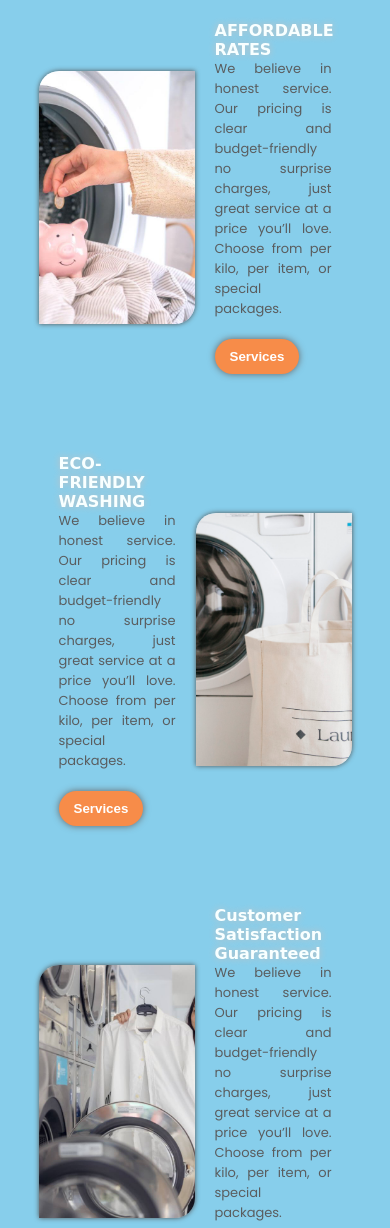
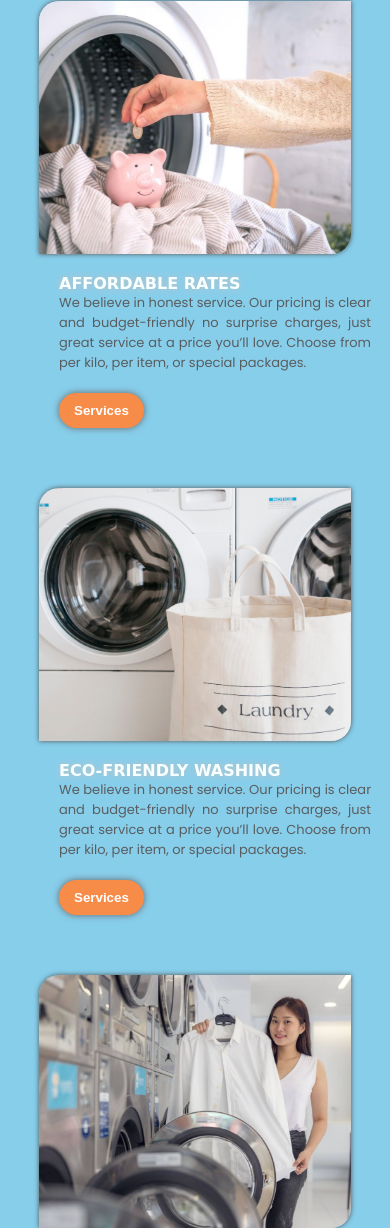
Before and after one commit to Marb69/mums-laundry, a plain HTML site: page index.html in a window 390 px wide. Shown: the part 1007-2235 px from the top of the page. Drawn offline with Linux system fonts and the light colour scheme.

Commit message:
Add files via upload

```diff
--- a/Style.css
+++ b/Style.css
@@ -230,7 +230,10 @@ header{
 
 }
 
+.featured-container #mid-featured{
 
+    flex-direction: row-reverse;
+}
 .featured-description #btn{
 
     background-color: rgb(247, 140, 73);
@@ -1124,10 +1127,14 @@ margin-top: 20px ;
 
     }
 
+    .featured-container{
 
+        width: 100%;
+    }
 .featured-container .featured-description{
 
     font-size: small;
+    width: 100%;
 
     h3{
 
@@ -1137,13 +1144,16 @@ margin-top: 20px ;
 
 .featured-content{
 
-    width: 100%;
+
     align-items: center;
+    display: block;
+
 }
+
 
 .featured-content .featured-img{
 
-    width: 40vw;
+    width: 100%;
     height: 30vh;
 }
 
--- a/index.html
+++ b/index.html
@@ -77,8 +77,12 @@
             </div>
 
         </div>
-        <div class="featured-content">
+        <div class="featured-content" id="mid-featured">
 
+
+            <div class="featured-img">
+                <img src="media/Asset/Hero-content-img/eco-friendly.jpg" alt="">
+            </div>
             <div class="featured-description">
 
                 <h3>ECO-FRIENDLY WASHING</h3>
@@ -87,9 +91,6 @@
                      Choose from per kilo, per item, or special packages.</p>
 
                      <a href="services.html"><button id="btn" type="button">Services</button></a>
-            </div>
-            <div class="featured-img">
-                <img src="media/Asset/Hero-content-img/eco-friendly.jpg" alt="">
             </div>
         </div>
         <div class="featured-content">
```
Also changed, not shown: booking.html (+4 -3 lines), services.html (+1 -0 lines).
